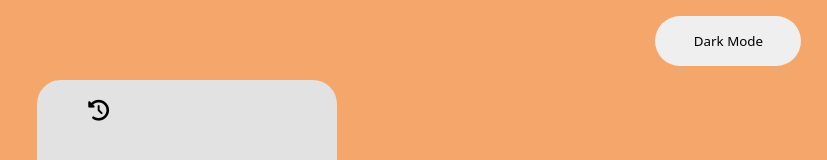
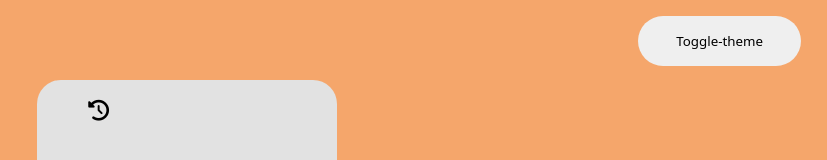
Before and after one commit to rohit7318/odin-calculator, a plain HTML site: page index.html in a window 1280 px wide. Shown: the top 160 px of the page, without its empty margins (453-1280 px from the left). Drawn offline with Linux system fonts and the light colour scheme.

Commit message:
Update index.html
Dark mode text changed to : Toggle-theme

```diff
--- a/index.html
+++ b/index.html
@@ -9,7 +9,7 @@
   </head>
   <body>
 
-    <button id="toggle-theme">Dark Mode</button>
+    <button id="toggle-theme">Toggle-theme</button>
 
     <div class="container no-select">
       <div class="result-container no-select">
```
